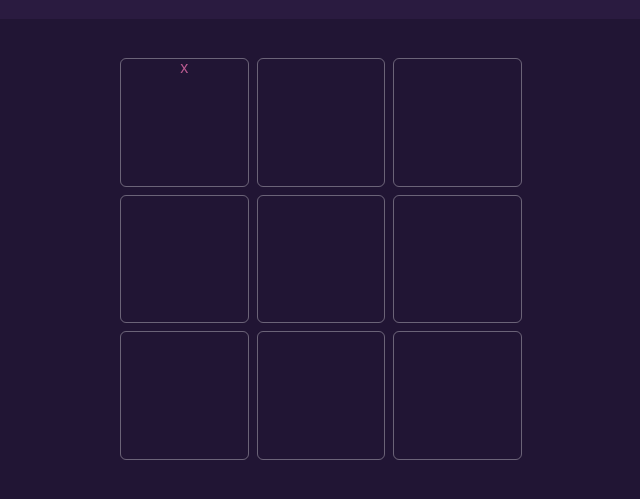
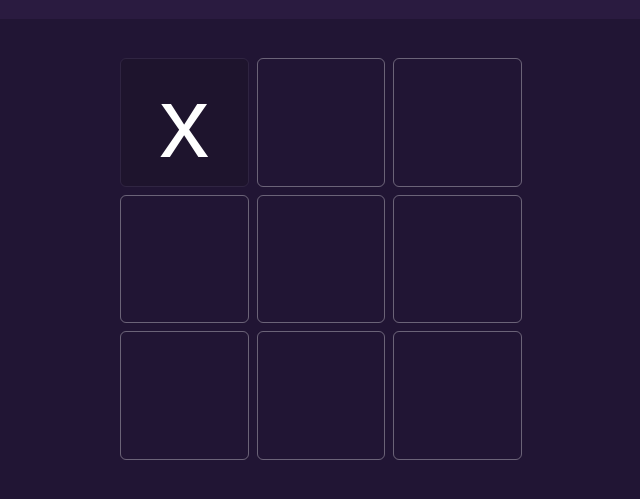
Before and after one commit to kysch13/odin-tic-tac-toe, a plain HTML site: page index.html in a window 1280 px wide. Both pictures are taken after a click on the element 503 px from the left and 183 px from the top of the page. Shown: the part 61-560 px from the top of the page, without its empty margins (319-959 px from the left). Drawn offline with Linux system fonts and the light colour scheme.

Commit message:
Fix typo in html, fix bugs in DOM interaction

```diff
--- a/css/styles.css
+++ b/css/styles.css
@@ -33,6 +33,11 @@ h1 {
     aspect-ratio: 1;
     border-radius: 5px;
     cursor: pointer;
+    display: flex;
+    align-items: center;
+    justify-content: center;
+    color: #fff;
+    font-size: 100px;
 }
 
 .board-cell:hover {
@@ -41,3 +46,10 @@ h1 {
     filter: drop-shadow(0 0 3px #de5ca6);
 
 }
+
+.board-cell[data-played="true"], .board-cell[data-played="true"]:hover {
+    background-color: #1e142d;
+    outline: 1px solid #ffffff11;
+    cursor: default;
+    filter: none;
+}
--- a/index.html
+++ b/index.html
@@ -24,7 +24,7 @@
                 <div class="board-cell" data-x="1" data-y="1"></div>
                 <div class="board-cell" data-x="1" data-y="2"></div>
                 <div class="board-cell" data-x="2" data-y="0"></div>
-                <div class="board-cell" data-x="2" data-y="2"></div>
+                <div class="board-cell" data-x="2" data-y="1"></div>
                 <div class="board-cell" data-x="2" data-y="2"></div>
             </div>
         </div>
--- a/js/scripts.js
+++ b/js/scripts.js
@@ -1,5 +1,6 @@
 const gameBoard = (function () {
     const board = document.getElementById('board');
+    const boardCells = document.querySelectorAll('.board-cell');
     const squares = [];
     const buildBoard = function () {
         for (let x=0; x<3; x++){
@@ -19,21 +20,27 @@ const gameBoard = (function () {
         gameProgress.currentPlayer[0] = 'x';
     }
 
-    return {squares, buildBoard, resetBoard, board};
+    return {squares, buildBoard, resetBoard, board, boardCells};
 })();
 
 const gameProgress = (function () {
     const currentPlayer = ['x'];
-    const placeMarker = function (x, y, marker) {
+    const placeMarker = function (x, y) {
         if (gameBoard.squares[x][y] === null) {
-            gameBoard.squares[x][y] = marker;
-            checkWin(marker);
+            gameBoard.squares[x][y] = currentPlayer[0];
+            gameBoard.boardCells.forEach(cell => {
+                if (cell.dataset.x == x && cell.dataset.y == y) {
+                    cell.innerText = currentPlayer[0];
+                    cell.dataset.played = "true";
+                }
+            });
+            checkWin(currentPlayer[0]);
             //Switch to other player's turn
             currentPlayer[0] = currentPlayer[0] == 'x' ? 'o' : 'x';
-
         }
     }
-    const checkWin = function (marker) { {
+   const checkWin = function (marker) { {
+
         console.log(marker);
             if ((gameBoard.squares[0][0] == marker && gameBoard.squares[0][1] == marker && gameBoard.squares[0][2] == marker) ||
                 (gameBoard.squares[1][0] == marker && gameBoard.squares[1][1] == marker && gameBoard.squares[1][2] == marker) ||
@@ -57,7 +64,6 @@ const gameProgress = (function () {
                         }
                     }
                 }
-                console.log('Draw');
                 gameBoard.resetBoard();
                 return 'Draw';
             }
@@ -67,18 +73,10 @@ const gameProgress = (function () {
     return {placeMarker, currentPlayer};
 })();
 
-function createPlayer(name) {
-    return {name};
-}
+gameBoard.board.addEventListener('click', (e) => {
+    if (e.target.dataset.x != undefined) {
+        gameProgress.placeMarker(e.target.dataset.x, e.target.dataset.y, gameProgress.currentPlayer);
+    }
+})
 
 gameBoard.buildBoard();
-const player1 = createPlayer('Me');
-const player2 = createPlayer('Mac');
-console.log(gameBoard.squares);
-
-
-gameBoard.board.addEventListener('click', (e) => {
-    e.target.innerText = gameProgress.currentPlayer;
-    gameProgress.placeMarker(e.target.dataset.x, e.target.dataset.y, gameProgress.currentPlayer);
-
-})
```
